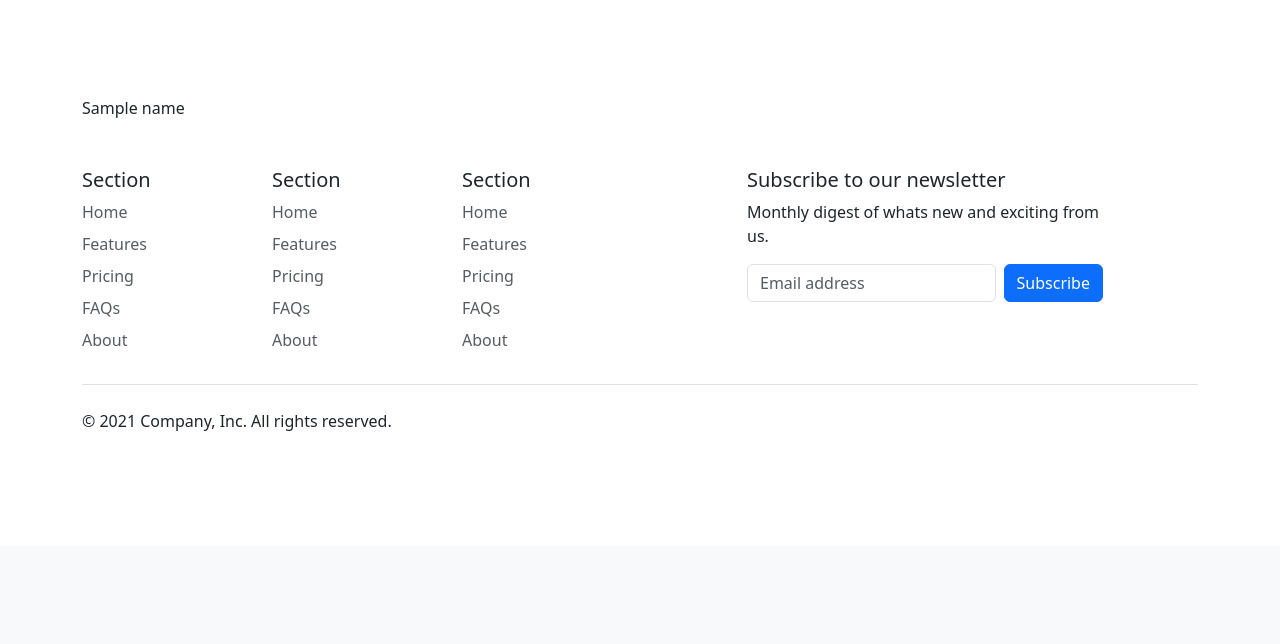
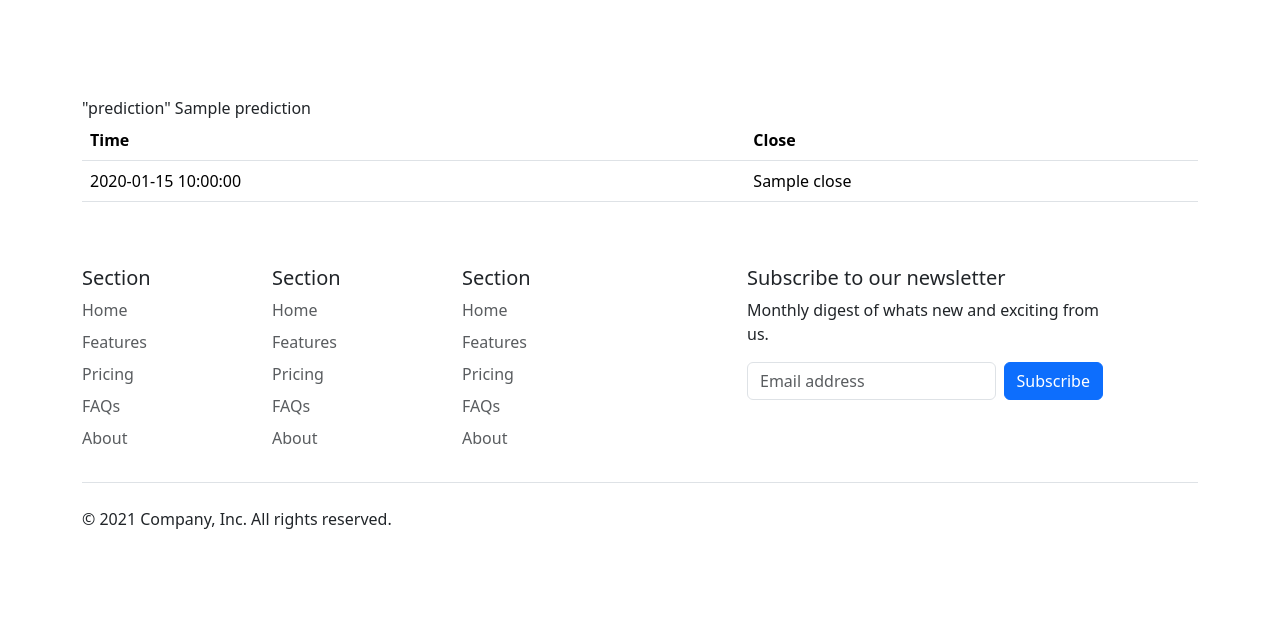
Before and after one commit to Behnaz100/aitrading, a FastAPI app: template aitrading/api/templates/index.html in a window 1280 px wide. Shown: the part 544-1188 px from the top of the page. Before the commit the page ends 975 px from the top, so only its background shows below. Run offline with FastAPI, Linux system fonts and the light colour scheme; the template is opened without the code that fills it: most values are stand-ins (such as "Sample title", 1, 10 or a date in 2020).

Commit message:
add fastapi functionality

```diff
--- a/aitrading/api/main.py
+++ b/aitrading/api/main.py
@@ -1,5 +1,6 @@
 import os
 from pathlib import Path
+import tradermade as tm
 
 import pandas as pd
 
@@ -75,12 +76,20 @@ def predict(
     # $CHA_END
     return 1
 
-
 @app.get("/")
 async def root(request: Request):
-    print(os.path.join(os.getcwd(), "api", 'templates'))
+    tm.set_rest_api_key(params.api_key)
+    # get time in 2024-03-13-00:00 format and 5 days back
 
+    today = pd.Timestamp.now().strftime("%Y-%m-%d-00:00")
+    five_days_back = (pd.Timestamp.now() - pd.Timedelta(days=5)).strftime("%Y-%m-%d-00:00")
+
+    hs = tm.timeseries(currency='EURUSD', start=five_days_back, end=today, interval="daily",
+                  fields=["close"])  # returns timeseries data for the currency requested interval is daily, hourly, minute - fields is optional
+
+    hs_lst = hs.to_dict('records')
+    prediction = 1
 
     # $CHA_BEGIN
-    return templates.TemplateResponse("index.html", {"request": request, "name": "ai-trading"})
+    return templates.TemplateResponse("index.html", {"request": request, "name": "ai-trading", "history_data": hs.to_dict('records'), "prediction": prediction})
     # $CHA_END
--- a/aitrading/api/templates/index.html
+++ b/aitrading/api/templates/index.html
@@ -38,7 +38,25 @@
   </div>
 
   <div class="container">
-    {{name}}
+    "prediction" {{prediction}}
+    <table class="table">
+            <thead>
+                <tr>
+                    <th scope="col">Time</th>
+                    <th scope="col">Close</th>
+                </tr>
+            </thead>
+            <tbody>
+                {% for item in history_data %}
+                    <tr>
+                        <td>{{ item.date }}</td>
+                        <td>{{ item.close }}</td>
+                    </tr>
+                {% endfor %}
+            </tbody>
+    </table>
+
+
     <footer class="py-5">
       <div class="row">
         <div class="col-2">
--- a/aitrading/params.py
+++ b/aitrading/params.py
@@ -3,6 +3,7 @@ from pathlib import Path
 import numpy as np
 
 ##################  VARIABLES  ##################
+api_key=os.environ.get("api_key")
 
 
 ##################  CONSTANTS  #####################
```
Also changed, not shown: Readme.md (added).
